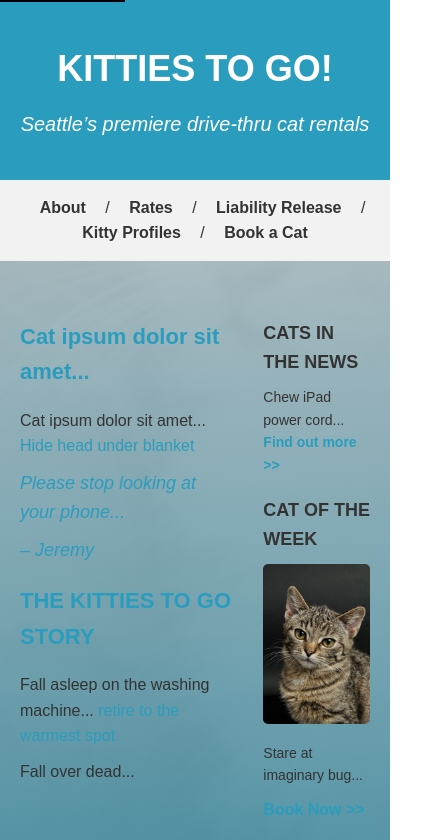
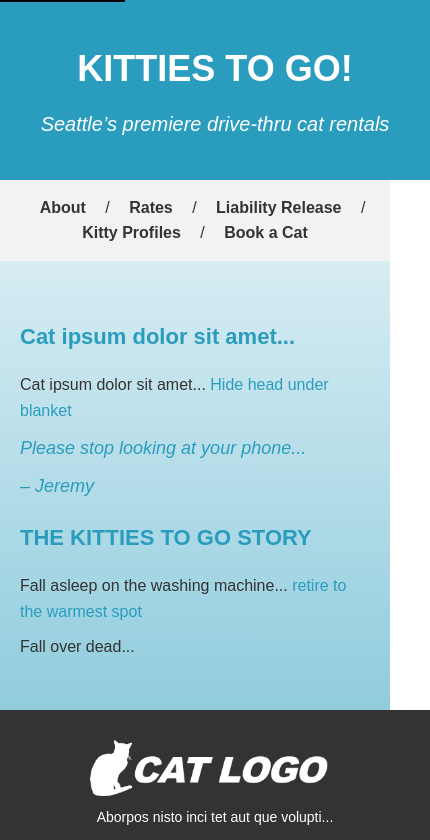
Before and after one commit to Jonas-Dunia/Kitties-to-go, a plain HTML site: page index.html in a window 390 px wide. Shown: the top 840 px of the page, 430 px wide, since content can reach past the window. Drawn offline with Linux system fonts and the light colour scheme.

Commit message:
Added Media Queries

```diff
--- a/index.html
+++ b/index.html
@@ -6,7 +6,7 @@
     <title>Kitties To Go</title>
     <style>
         body {
-            background-image: linear-gradient(to top, rgba(42,157,190,0.7), rgba(255,255,255,0.7)), url('images/footer.jpg');
+            background-image: linear-gradient(to top, rgba(42,157,190,0.7), rgba(255,255,255,0.7));
             background-size: cover;
             background-position: center;
             background-repeat: no-repeat;
@@ -190,6 +190,28 @@
             font-size: 12px;
             color: #bbb;
         }
+
+        /* Responsive Design */
+        @media (max-width: 768px) {
+            .sidebar {
+                display: none; /* hides sidebar on mobile screens */
+            }
+
+            .container {
+                grid-template-columns: 1fr; /* main content takes full width */
+            }
+        }
+
+        /* Ensure full-width for header/footer explicitly */
+        header, footer {
+            width: 100%;
+        }
+
+        /* Responsive Images */
+        img {
+            max-width: 100%; /* Ensures images never exceed container width */
+            height: auto;
+        }
     </style>
 </head>
 <body>
```
